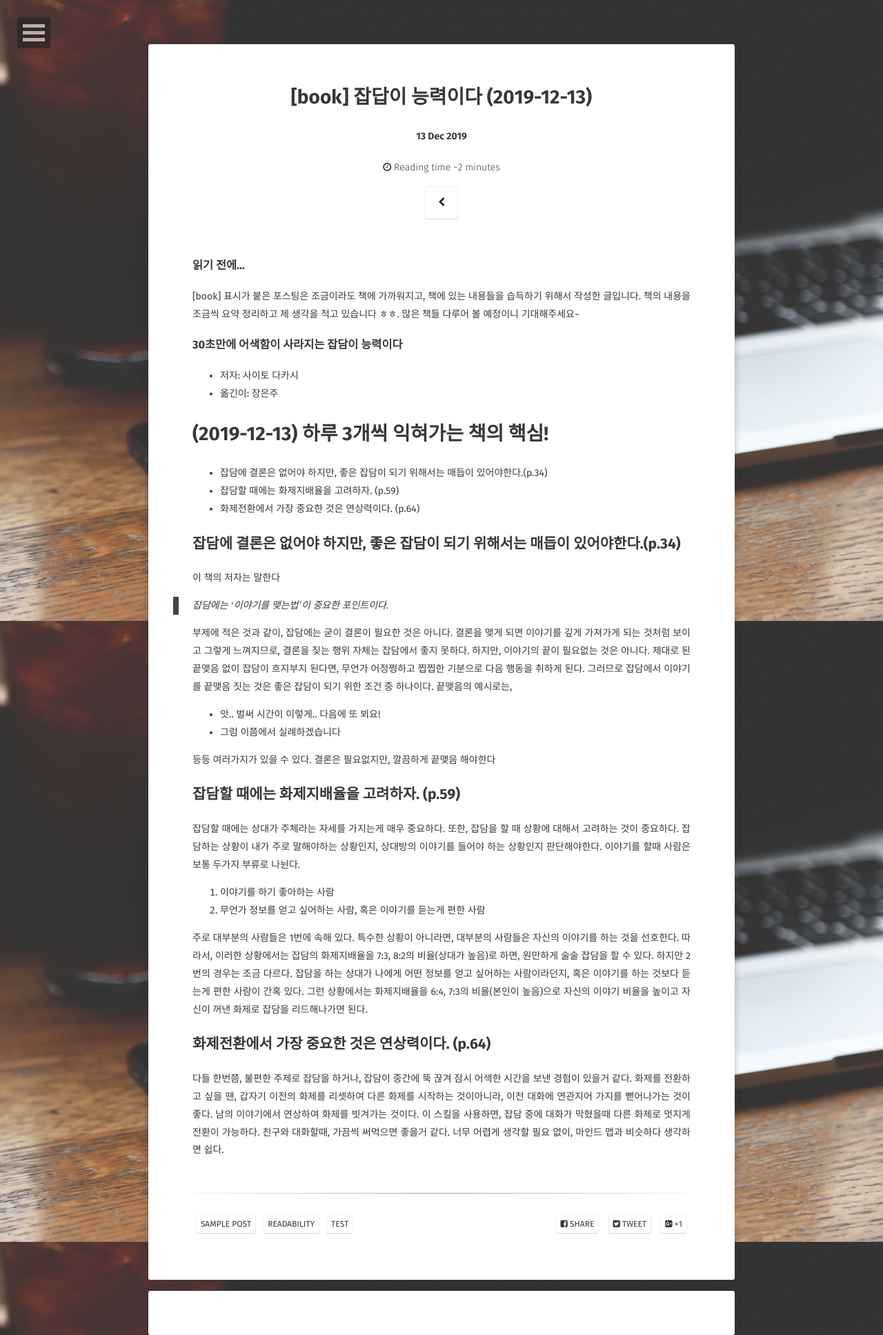
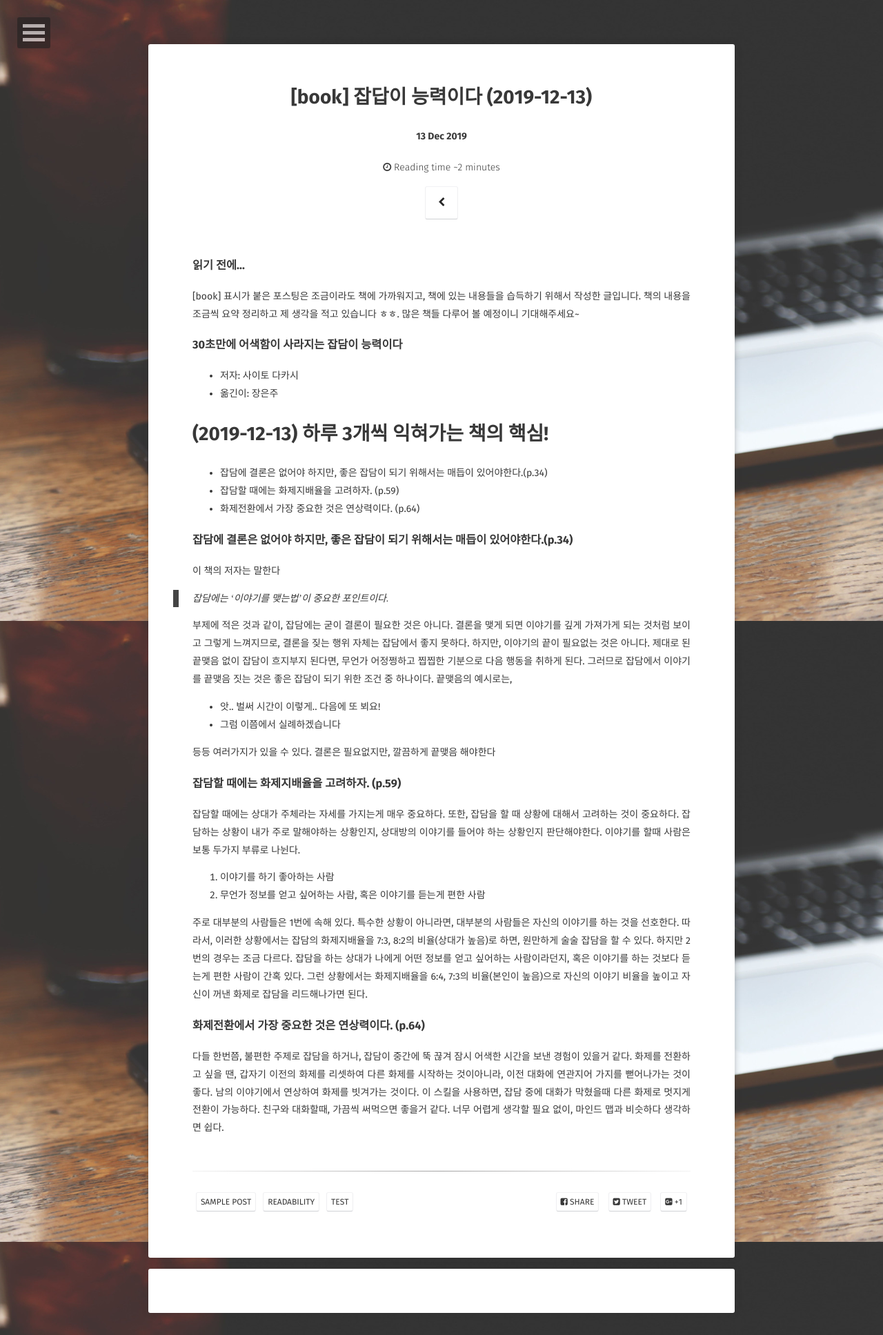
Before and after one commit to plan5886/plan5886.github.io, a Jekyll site: the page built from _posts/2019-12-13-[book]cheat.md, in a window 1280 px wide. Shown: the whole page at 69% size. Built offline with Jekyll 4.4.1, drawn with Linux system fonts in a browser that asks for light colours; some web fonts are replaced; comment, search, counter and statistics services are not loaded.

```diff
--- a/_posts/2019-12-13-[book]cheat.md
+++ b/_posts/2019-12-13-[book]cheat.md
@@ -21,7 +21,7 @@ comments: true
 * 화제전환에서 가장 중요한 것은 연상력이다. (p.64)
 
 
-## 잡담에 결론은 없어야 하지만, 좋은 잡담이 되기 위해서는 매듭이 있어야한다.(p.34)
+### 잡담에 결론은 없어야 하지만, 좋은 잡담이 되기 위해서는 매듭이 있어야한다.(p.34)
 이 책의 저자는 말한다
 > 잡담에는 '이야기를 맺는법'이 중요한 포인트이다.
 
@@ -33,7 +33,7 @@ comments: true
 등등 여러가지가 있을 수 있다. 결론은 필요없지만, 깔끔하게 끝맺음 해야한다
 
 
-## 잡담할 때에는 화제지배율을 고려하자. (p.59)
+### 잡담할 때에는 화제지배율을 고려하자. (p.59)
 잡담할 때에는 상대가 주체라는 자세를 가지는게 매우 중요하다. 또한, 잡담을 할 때 상황에 대해서 고려하는 것이 중요하다. 잡담하는 상황이 내가 주로 말해야하는 상황인지, 상대방의 이야기를 들어야 하는 상황인지 판단해야한다. 이야기를 할때 사람은 보통 두가지 부류로 나뉜다.
 1. 이야기를 하기 좋아하는 사람
 2. 무언가 정보를 얻고 싶어하는 사람, 혹은 이야기를 듣는게 편한 사람
@@ -41,5 +41,5 @@ comments: true
 주로 대부분의 사람들은 1번에 속해 있다. 특수한 상황이 아니라면, 대부분의 사람들은 자신의 이야기를 하는 것을 선호한다. 따라서, 이러한 상황에서는 잡담의 화제지배율을 7:3, 8:2의 비율(상대가 높음)로 하면, 원만하게 술술 잡담을 할 수 있다. 하지만 2번의 경우는 조금 다르다. 잡담을 하는 상대가 나에게 어떤 정보를 얻고 싶어하는 사람이라던지, 혹은 이야기를 하는 것보다 듣는게 편한 사람이 간혹 있다. 그런 상황에서는 화제지배율을 6:4, 7:3의 비율(본인이 높음)으로 자신의 이야기 비율을 높이고 자신이 꺼낸 화제로 잡담을 리드해나가면 된다.
 
 
-## 화제전환에서 가장 중요한 것은 연상력이다. (p.64)
+### 화제전환에서 가장 중요한 것은 연상력이다. (p.64)
 다들 한번쯤, 불편한 주제로 잡담을 하거나, 잡담이 중간에 뚝 끊겨 잠시 어색한 시간을 보낸 경험이 있을거 같다. 화제를 전환하고 싶을 땐, 갑자기 이전의 화제를 리셋하여 다른 화제를 시작하는 것이아니라, 이전 대화에 연관지어 가지를 뻗어나가는 것이 좋다. 남의 이야기에서 연상하여 화제를 빗겨가는 것이다. 이 스킬을 사용하면, 잡담 중에 대화가 막혔을때 다른 화제로 멋지게 전환이 가능하다. 친구와 대화할때, 가끔씩 써먹으면 좋을거 같다. 너무 어렵게 생각할 필요 없이, 마인드 맵과 비슷하다 생각하면 쉽다.
```
